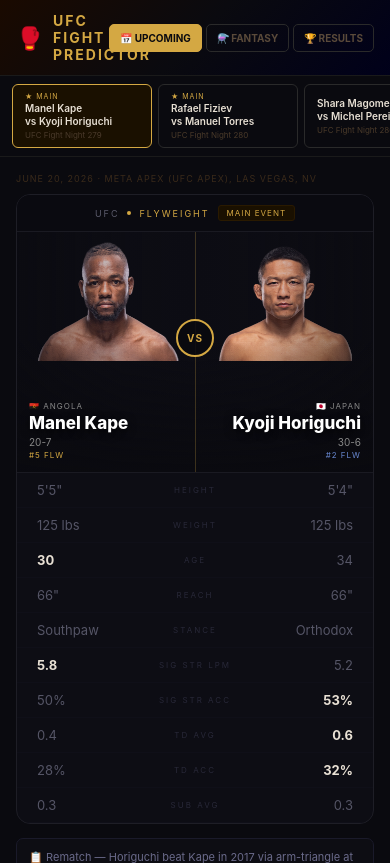
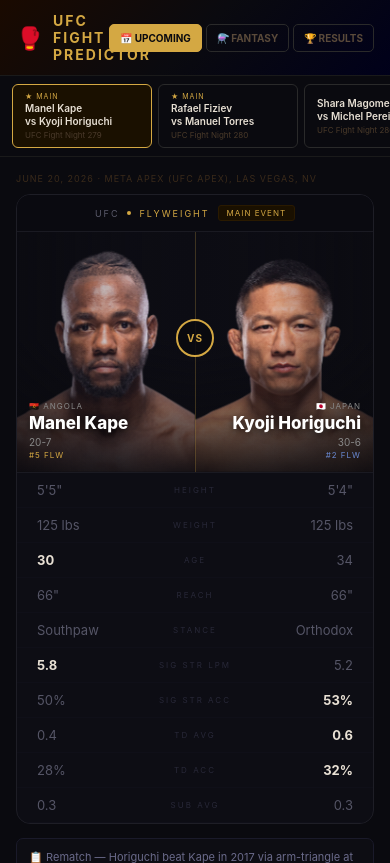
Before and after one commit to paifuu/ufc-fight-predictor, a React (Vite) app: page / in a window 390 px wide. Built offline with nearby package versions, Linux system fonts and the light colour scheme.

Commit message:
Both fighters: cover+center 15% for consistent mobile alignment

```diff
--- a/src/App.jsx
+++ b/src/App.jsx
@@ -1628,7 +1628,7 @@ function UFCMatchupCard({ f1, f2, fightMeta }) {
         <div style={{width:"50%",position:"relative",overflow:"hidden",background:"#0d0d14"}}>
           {imgs[0]?.primary
             ? <img src={imgs[0].primary} alt={f1.name}
-                style={{position:"absolute",inset:0,width:"100%",height:"100%",objectFit:"contain",objectPosition:"top center",mixBlendMode:"screen"}}
+                style={{position:"absolute",inset:0,width:"100%",height:"100%",objectFit:"cover",objectPosition:"center 15%",mixBlendMode:"screen"}}
                 onError={e=>{ e.target.style.display='none'; }}/>
             : <div style={{position:"absolute",inset:0,display:"flex",alignItems:"flex-end",justifyContent:"center",paddingBottom:8}}>
                 <Silhouette color={GOLD}/>
@@ -1654,7 +1654,7 @@ function UFCMatchupCard({ f1, f2, fightMeta }) {
         <div style={{width:"50%",position:"relative",overflow:"hidden",background:"#0d0d14"}}>
           {imgs[1]?.primary
             ? <img src={imgs[1].primary} alt={f2.name}
-                style={{position:"absolute",inset:0,width:"100%",height:"100%",objectFit:"contain",objectPosition:"top center",transform:"scaleX(-1)",mixBlendMode:"screen"}}
+                style={{position:"absolute",inset:0,width:"100%",height:"100%",objectFit:"cover",objectPosition:"center 15%",transform:"scaleX(-1)",mixBlendMode:"screen"}}
                 onError={e=>{ e.target.style.display='none'; }}/>
             : <div style={{position:"absolute",inset:0,display:"flex",alignItems:"flex-end",justifyContent:"center",paddingBottom:8}}>
                 <Silhouette color={BLUE}/>
```
